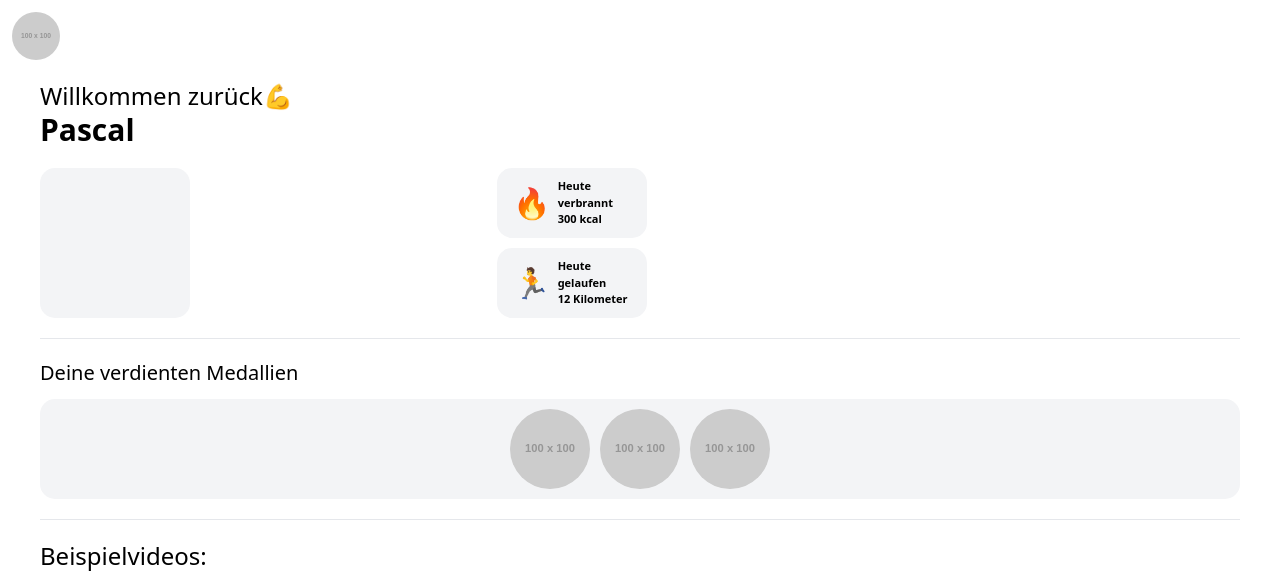
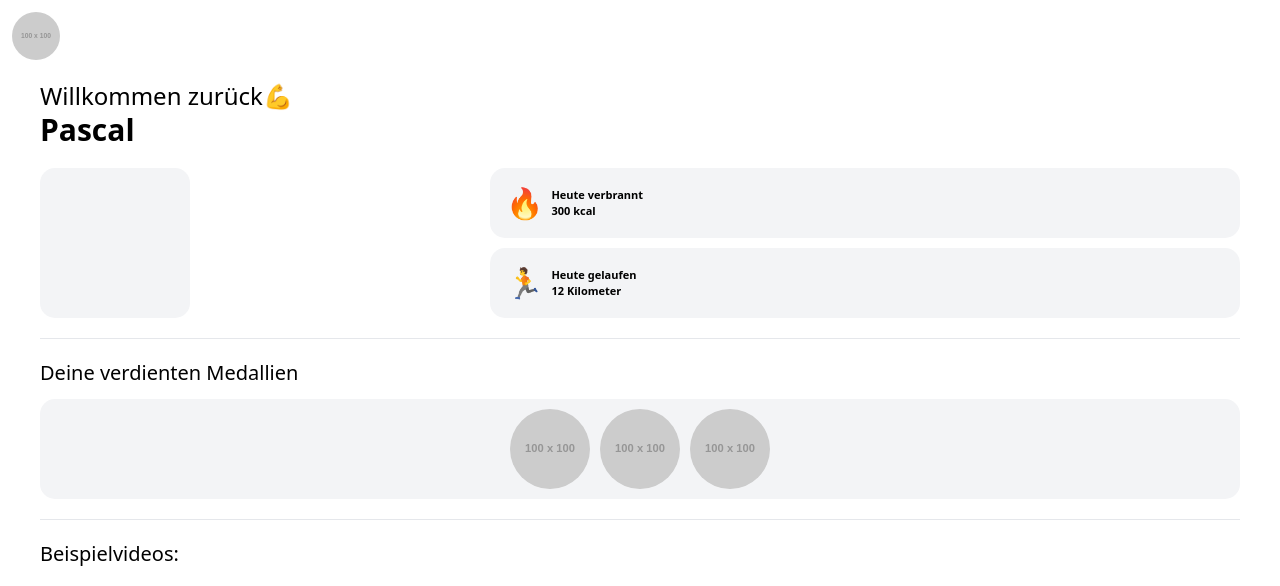
Before and after one commit to Sproki/Fitness_App, a PHP site: page /dashboard.php in a window 1280 px wide. Shown: the top 586 px of the page. Run offline with PHP 8.4, Linux system fonts and the light colour scheme; grey boxes labelled with a size stand in for pictures from a placeholder-image service; some libraries are stand-ins or nearby versions.

Commit message:
fix margin

```diff
--- a/dashboard.php
+++ b/dashboard.php
@@ -27,7 +27,7 @@
 
                 </div>
 
-                <div class="bg-gray-100 w-[150px] h-[70px] col-span-2 rounded-[15px] flex items-center px-4">
+                <div class="bg-gray-100 w-full h-[70px] col-span-2 rounded-[15px] flex items-center px-4">
                     <div class="flex items-center gap-2">
                     <p class="text-3xl">🔥</p>
                     <div>
@@ -37,7 +37,7 @@
                     </div>
                 </div>
 
-                <div class="bg-gray-100 w-[150px] h-[70px] col-span-2 rounded-[15px] flex items-center px-4">
+                <div class="bg-gray-100 w-full h-[70px] col-span-2 rounded-[15px] flex items-center px-4">
                     <div class="flex items-center gap-2">
                         <p class="text-3xl">🏃</p>
                         <div>
@@ -50,6 +50,8 @@
 
 
             <hr class="my-5">
+
+
             <div>
                 <h2 class="text-xl text-black mb-3">Deine verdienten Medallien</h2>
                 <div class="bg-gray-100 w-full h-[100px] rounded-[15px] flex items-center justify-center overflow-x-auto">
@@ -62,14 +64,10 @@
             </div>
             <hr class="my-5">
 
-            <div class="my-5">
-                <h2 class="text-2xl">Beispielvideos:</h2>
-            </div>
-
-
-            <div class="grid grid-flow-col grid-rows-2 gap-[10px]">
-                <!-- Erster Container (mit YouTube-Video) -->
-                <div class="bg-gray-100 w-[150px] h-[150px] row-span-2 rounded-[15px] flex items-center justify-center overflow-hidden">
+            <div>
+                <h2 class="text-xl mb-5">Beispielvideos:</h2>
+                <div class="grid grid-cols-2 gap-[20px]">
+                    <div class="bg-gray-100 w-full h-[150px] rounded-[15px] flex items-center justify-center overflow-hidden col-span-1">
                         <iframe
                         class="w-full h-full rounded-[15px]"
                         src="https://www.youtube.com/embed/2qOOGrcxuTE?si=ecegmp6snrdyksBd"
@@ -79,9 +77,7 @@
                         allowfullscreen>
                         </iframe>
                     </div>
-
-                <!-- Zweiter Container (mit YouTube-Video) -->
-                <div class="bg-gray-100 w-[150px] h-[150px] row-span-2 rounded-[15px] flex items-center justify-center overflow-hidden">
+                    <div class="bg-gray-100 w-full h-[150px] rounded-[15px] flex items-center justify-center overflow-hidden col-span-1">
                         <iframe
                         class="w-full h-full rounded-[15px]"
                         src="https://www.youtube.com/embed/vSl23jffAAg?si=341glG97D0mDidLL"
@@ -91,9 +87,7 @@
                         allowfullscreen>
                         </iframe>
                     </div>
-            </div>
-            <br>
-                <div class="bg-gray-100 w-[330px] h-[150px] row-span-2 rounded-[15px] flex items-center justify-center overflow-hidden">
+                    <div class="bg-gray-100 w-full h-[150px] rounded-[15px] flex items-center justify-center overflow-hidden col-span-2 row-2">
                         <iframe
                         class="w-full h-full rounded-[15px]"
                         src="https://www.youtube.com/embed/uXFjLXgIcYc?si=y3_1UbWkfTkFn29M"
@@ -103,6 +97,8 @@
                         allowfullscreen>
                         </iframe>
                     </div>
+                </div>
+            </div>
              <hr class="my-5">
         </div>
     </body>
```
Lines whose indentation alone changed are shown as unchanged.
